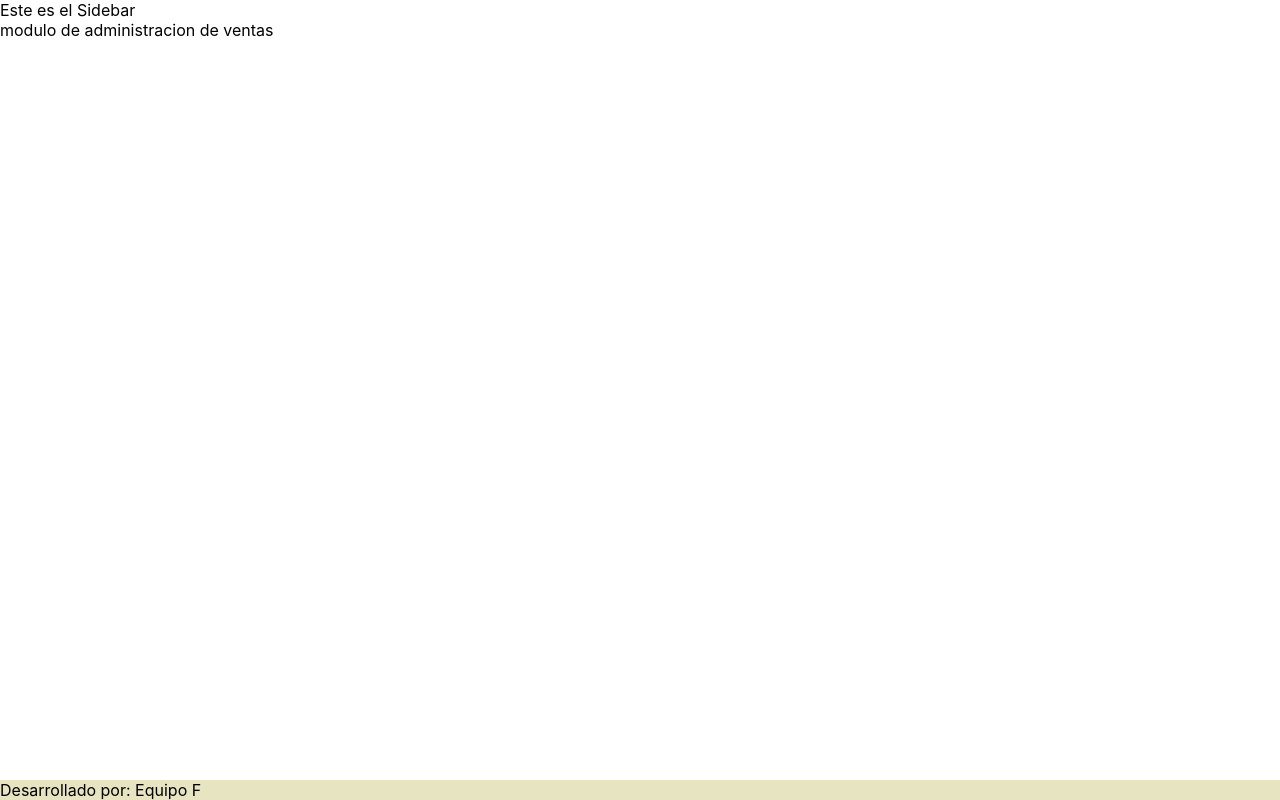
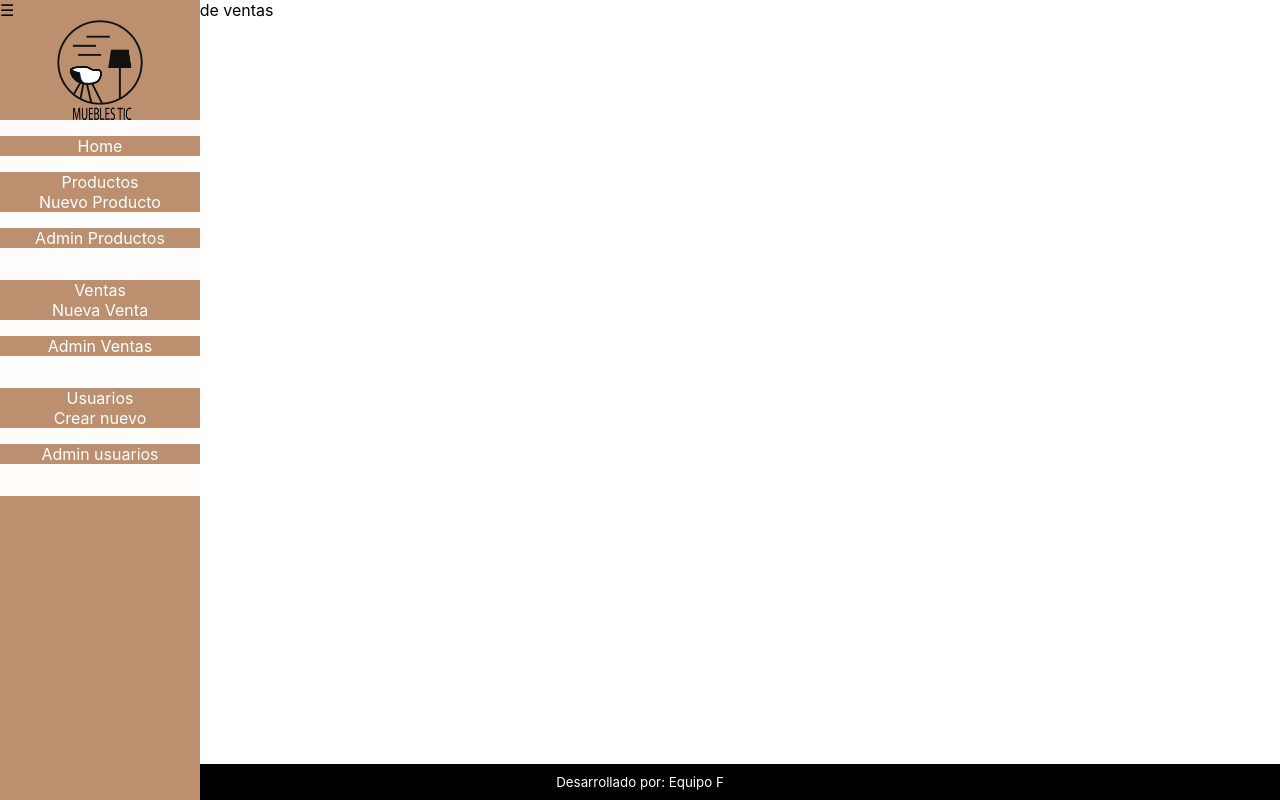
Before and after one commit to ABALO1989/EQUIPOF, a React (Create React App) app: page /adminventas in a window 1280 px wide. Built offline with nearby package versions, Linux system fonts and the light colour scheme.

Commit message:
inicio Sidebar

```diff
--- a/src/components/Navbar.jsx
+++ b/src/components/Navbar.jsx
@@ -1,6 +1,6 @@
 import React from 'react'
 import 'styles/stylesGeneral.css'
-import logo from 'media/MUEBLESTICLOGO.png'
+import logo from 'media/logo.png'
 
 const Navbar = () => {
     return (
--- a/src/components/Sidebar.jsx
+++ b/src/components/Sidebar.jsx
@@ -1,9 +1,40 @@
 import React from 'react'
+import logo from 'media/logo.png'
 
 const Sidebar = () => {
     return (
-        <div>
-            Este es el Sidebar
+        <div className='sidebar'>
+            <div className='toggle-btn'>
+                <span>&#9776;</span>
+                <ul>
+                    <li>
+                        <img className='logo'
+                            src={logo}
+                            alt="logo" />
+                    </li>
+                    <li>Home</li>
+                    <li>Productos
+                        <ul>
+                            <li>Nuevo Producto</li>
+                            <li>Admin Productos</li>
+                        </ul>
+                    </li>
+                    <li>Ventas
+                        <ul>
+                            <li>Nueva Venta</li>
+                            <li>Admin Ventas</li>
+                        </ul>
+                    </li>
+                    <li>Usuarios
+                        <ul>
+                            <li>Crear nuevo</li>
+                            <li>Admin usuarios</li>
+                        </ul>
+                    </li>
+
+                </ul>
+
+            </div>
         </div>
     )
 }
--- a/src/pages/Index.jsx
+++ b/src/pages/Index.jsx
@@ -2,19 +2,7 @@ import React from 'react'
 
 const Index = () => {
     return (
-        <section className='index-section'>
-            <div className='section-backgound'>
-                <div className='section-backgound-colum-50'></div>
-                <div className='section-backgound-colum-50'>
-                    <div className='section-backgound-column-50-row-50'>
-                        <div className='section-backgound-title'> Bienvenido a Muebles Tic</div>
-                        <div className='section-backgound-title'>
-                        <button className='buttonSecundario buttoncenter'>Ingresar</button>
-                        </div>
-                    </div>
-                </div>
-            </div>
-        </section>
+        <div></div>
     )
 }
 
--- a/src/styles/stylesGeneral.css
+++ b/src/styles/stylesGeneral.css
@@ -1,3 +1,8 @@
+* {
+    margin: 0;
+    padding: 0;
+}
+
 .navbar {
     background-color: #BC906F;
     padding: 10px;
@@ -62,41 +67,25 @@
 }
 
 .mainContainer> footer {
-    background-color:#E7E5C1;
+    background-color:black;
+    padding: 10px;
+    color:white;
+    font-size: smaller;
+    text-align: center;
 }
 
 
-.index-section {
-    background-image: url(https://kitpro.site/decor/wp-content/uploads/sites/35/2021/08/armchair-on-empty-wall-YQJ6U9V.jpg);
-    background-size: cover;
-    background-position: bottom center;
+
+/* Sidebar*/
+.sidebar {
+    position: fixed;
+    width: 200px;
     height: 100%;
-
+    background-color: #BC906F;
 }
 
-.section-backgound {
-    display:flex;
-    margin-right: auto;
-    margin-left: auto;
-    position: relative;
-    height: 100%;
+.sidebar ul li {
+    color:white;
+    text-align: center;
+    border-bottom: 1em solid rgb(255, 252, 252) ;
 }
-
-
-.section-backgound-colum-50{
-    width: 50%;
-}
-
-.section-backgound-column-50-row-50 {
-   height: 100%;
-   display: flex;
-   flex-direction: column;
-}
-
-.section-backgound-title {
-    font-weight: bold;
-    font-size: xx-large;
-    text-align: center;
-    height: 50%;
-
-}
```
Also changed, not shown: src/media/fondo.jpg (added), src/media/logo.png (renamed from src/media/MUEBLESTICLOGO.png).
